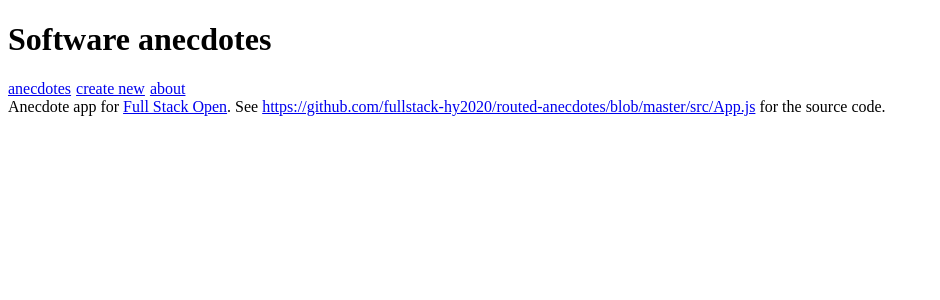
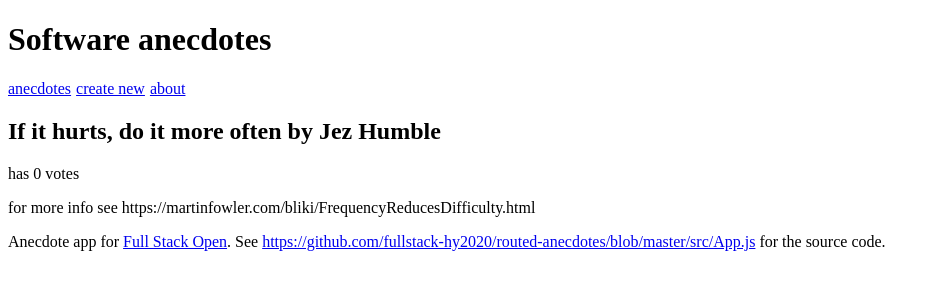
Before and after one commit to matthewgani/full-stack-open-part7, a React (Create React App) app in the folder routed-anecdotes/: page /anecdotes/1 in a window 1280 px wide. Shown: the top 300 px of the page, without its empty margins (0-940 px from the left). Built offline with nearby package versions, Linux system fonts and the light colour scheme.

Commit message:
Finish 7.2

```diff
--- a/routed-anecdotes/src/App.js
+++ b/routed-anecdotes/src/App.js
@@ -1,9 +1,10 @@
 import { useState } from 'react'
 
 import {
-  BrowserRouter as Router,
-  Routes, Route, Link
+  Routes, Route, Link, useMatch
 } from "react-router-dom"
+
+import Anecdote from './components/Anecdote'
 
 const Menu = () => {
   const padding = {
@@ -22,7 +23,11 @@ const AnecdoteList = ({ anecdotes }) => (
   <div>
     <h2>Anecdotes</h2>
     <ul>
-      {anecdotes.map(anecdote => <li key={anecdote.id} >{anecdote.content}</li>)}
+      {anecdotes.map(anecdote =>
+        <li key={anecdote.id} >
+          <Link to={`/anecdotes/${anecdote.id}`}>{anecdote.content}</Link>
+        </li>)
+      }
     </ul>
   </div>
 )
@@ -127,19 +132,24 @@ const App = () => {
     setAnecdotes(anecdotes.map(a => a.id === id ? voted : a))
   }
 
+  const match = useMatch('/anecdotes/:id')
+  const anecdote = match
+    ? anecdotes.find(anecdote => anecdote.id === Number(match.params.id))
+    : null
+
   return (
-    <Router>
+
     <div>
       <h1>Software anecdotes</h1>
       <Menu />
       <Routes>
+        <Route path="/anecdotes/:id" element={<Anecdote anecdote={anecdote} />} />
         <Route path='/about' element={<About />}/>
         <Route path='/create' element={<CreateNew addNew={addNew} />} />
         <Route path='/' element={<AnecdoteList anecdotes={anecdotes} />} />
       </Routes>
       <Footer />
     </div>
-    </Router>
 )
 }
 
--- /dev/null
+++ b/routed-anecdotes/src/components/Anecdote.js
@@ -0,0 +1,17 @@
+import {
+} from "react-router-dom"
+
+
+const Anecdote = ({anecdote}) => {
+
+  return (
+    <div>
+      <h2>{anecdote.content} by {anecdote.author}</h2>
+      <p>has {anecdote.votes} votes</p>
+      <p> for more info see {anecdote.info}</p>
+    </div>
+
+  )
+}
+
+export default Anecdote
--- a/routed-anecdotes/src/index.js
+++ b/routed-anecdotes/src/index.js
@@ -1,5 +1,11 @@
 import React from 'react'
 import ReactDOM from 'react-dom/client'
 import App from './App'
+import { BrowserRouter as Router} from "react-router-dom"
 
-ReactDOM.createRoot(document.getElementById('root')).render(<App />)
+ReactDOM.createRoot(document.getElementById('root')).render(
+  <Router>
+    <App />
+  </Router>,
+  document.getElementById('root')
+)
```
Lines whose indentation alone changed are shown as unchanged.
